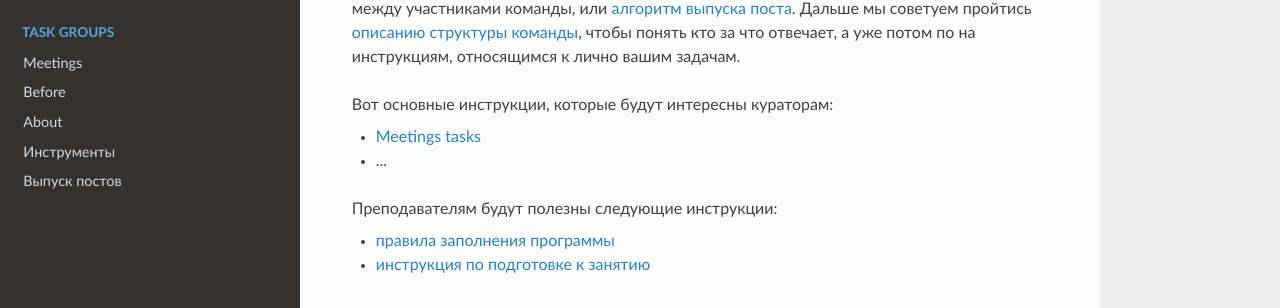
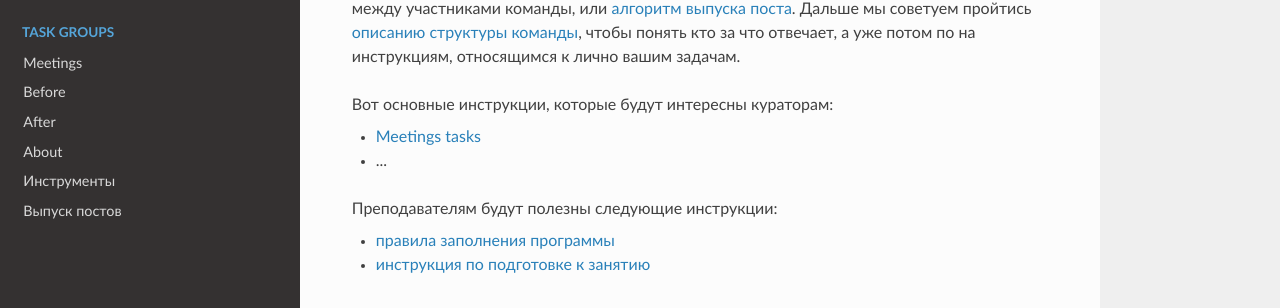
Before and after one commit to arsenyafonin/wiki, an MkDocs documentation site: the page built from docs/index.md, in a window 1280 px wide. Shown: the part 206-514 px from the top of the page. Built offline with MkDocs 1.6.1, drawn with Linux system fonts in a browser that asks for light colours; nearby versions of some CDN libraries; old or Windows-style settings are respelled for this version of MkDocs.

Commit message:
Update mkdocs.yml

```diff
--- a/mkdocs.yml
+++ b/mkdocs.yml
@@ -6,6 +6,7 @@ pages:
 - Task groups:
     - Meetings: 'ins_07_meetings.md'
     - Before: 'ins_08_before.md'
+    - After: 'ins_09_after.md'
 - About: about.md
 - Инструменты: INS_01_Team_Instruments.md
 - Выпуск постов: INS_05_Posts.md
```
